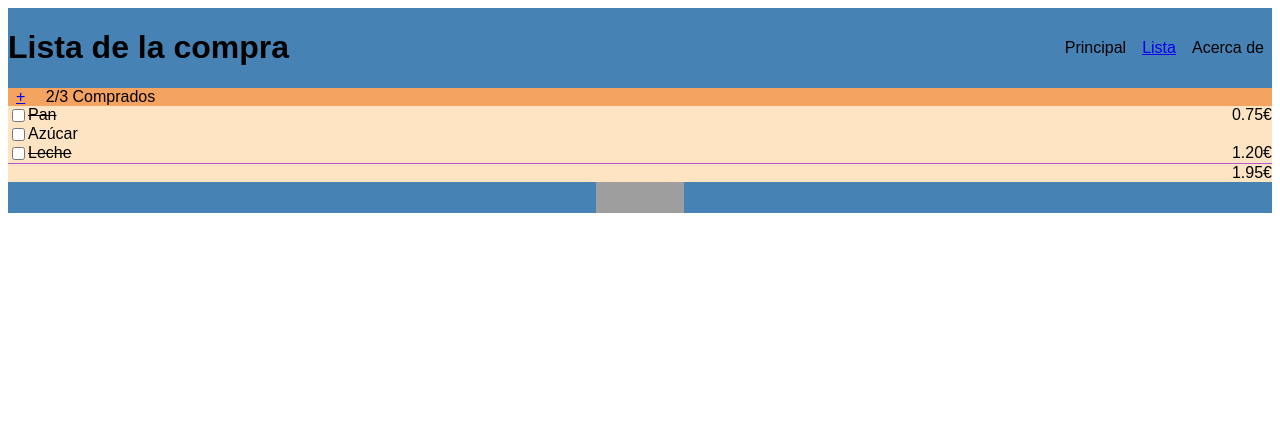
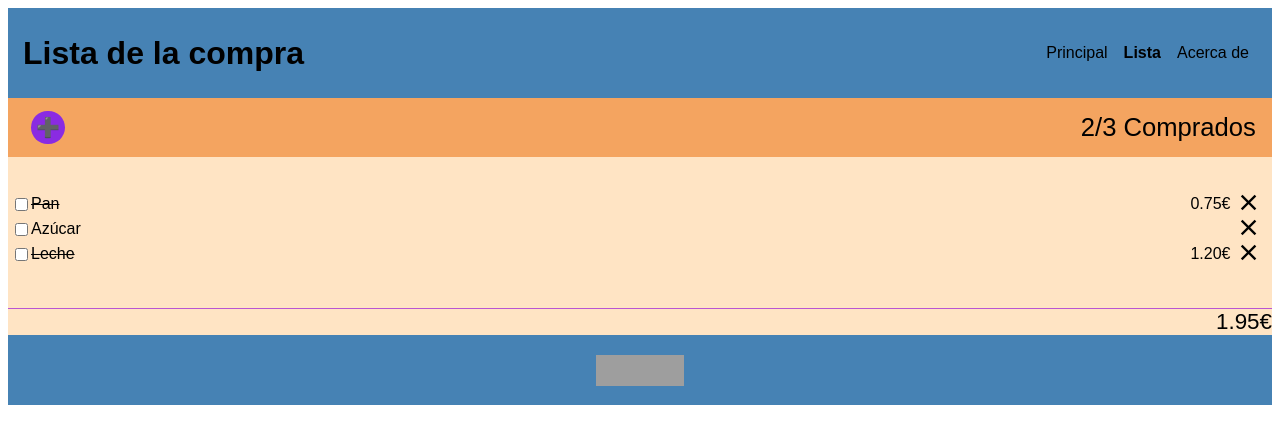
Before and after one commit to SemperFenix/SemperFenix-202301-W1CH3-ivan-duran, a website: page index.html in a window 1280 px wide. Drawn offline with Linux system fonts and the light colour scheme; grey boxes are pictures that could not be loaded.

Commit message:
Modify css and update index.html and addelement.html

```diff
--- a/css/style.css
+++ b/css/style.css
@@ -7,8 +7,13 @@ body {
 header {
   display: flex;
   justify-content: space-between;
+  padding: 0 15px;
   align-items: center;
   background-color: steelblue;
+  height: 90px;
+}
+h1 {
+  font-weight: 800;
 }
 nav {
   display: flex;
@@ -16,13 +21,54 @@ nav {
   justify-content: flex-end;
 }
 
-a {
+ul {
+  margin: 0;
+  padding: 35px 0px;
+  list-style: none;
+  width: 100%;
+}
+
+nav > ul li:not(:first-child):not(:last-child) {
+  font-weight: bold;
+}
+
+nav > ul > li {
+  float: left;
   padding: 0.5rem;
 }
 
 section > div {
+  display: flex;
+  justify-content: flex-start;
+  margin: 0;
+  padding: 3px;
+}
+
+section div:first-child {
   background-color: sandybrown;
-  margin: 0;
+  padding: 13px;
+}
+
+section > div > a {
+  display: flex;
+  font-size: 1.2rem;
+  margin: 0 10px;
+  padding: 5px;
+  justify-content: flex-start;
+  align-items: center;
+  text-decoration: none;
+  background-color: blueviolet;
+  border-radius: 30px;
+}
+
+section > div > a + span {
+  display: flex;
+  justify-content: flex-end;
+  align-items: center;
+  padding: 0;
+  width: 100%;
+  font-size: 1.6rem;
+  margin: 0 0.2rem;
 }
 
 section {
@@ -44,20 +90,18 @@ footer {
   align-items: center;
   justify-content: space-around;
   background-color: steelblue;
+  height: 70px;
 }
 
-ul {
-  margin: 0;
-  padding: 0;
-  list-style: none;
-  width: 100%;
+article > ul {
+  background-color: bisque;
 }
 
 li > label {
   display: flex;
   justify-content: flex-start;
-  padding: 0;
   margin: 0;
+  padding: 3px;
 }
 
 li > label > span + span {
@@ -66,8 +110,16 @@ li > label > span + span {
   padding: 0;
   width: 100%;
   text-decoration: none;
+  margin: 0 0.2rem;
 }
 
+li > label > span ~ span::after {
+  font-weight: bold;
+  font-size: 1.2rem;
+  /* Sé que no se deben usar márgenes negativos, pero... */
+  margin: -2px 10px;
+  content: "⨉";
+}
 ul > li:hover {
   color: orange;
 }
@@ -79,4 +131,5 @@ ul > li:hover {
 aside {
   display: flex;
   justify-content: flex-end;
+  font-size: 1.4rem;
 }
--- a/index.html
+++ b/index.html
@@ -13,22 +13,28 @@
   <header>
     <h1>Lista de la compra</h1>
     <nav>
-      <a>Principal</a>
-      <a href="index.html">Lista</a>
-      <a>Acerca de</a>
+      <ul>
+        <li>Principal</li>
+        <li>Lista</li>
+        <li>Acerca de</li>
+
+
+      </ul>
+
     </nav>
   </header>
   <section>
     <div>
-      <a href="addelement.html">+</a>
-      <a>2/3 Comprados</a>
+      <a href="addelement.html">➕</a>
+      <span>2/3 Comprados</span>
     </div>
     <article>
       <ul>
         <li><label><input type="checkbox" name="pan" id="">
             <span class="crossed">Pan</span> <span class="nocrossed">0.75€</span>
           </label></li>
-        <li class="nocrossed"><label><input type="checkbox" name="azucar" id="">Azúcar <span></span></label></li>
+        <li class="nocrossed"><label><input type="checkbox" name="azucar" id=""><span>Azúcar</span>
+            <span></span></label></li>
         <li><label><input type="checkbox" name="leche" id=""><span class="crossed">Leche</span> <span
               class="nocrossed">1.20€</span></label></li>
       </ul>
```
Also changed, not shown: addelement.html (+12 -6 lines).
